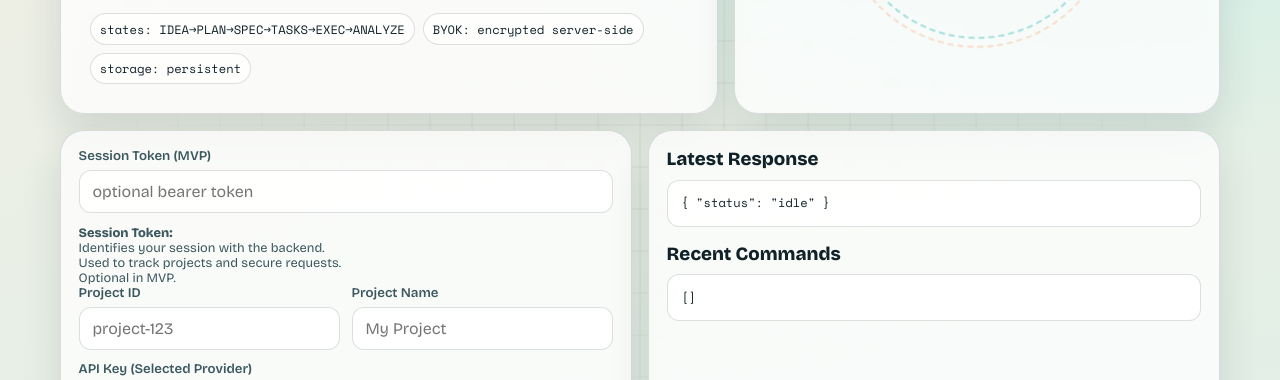
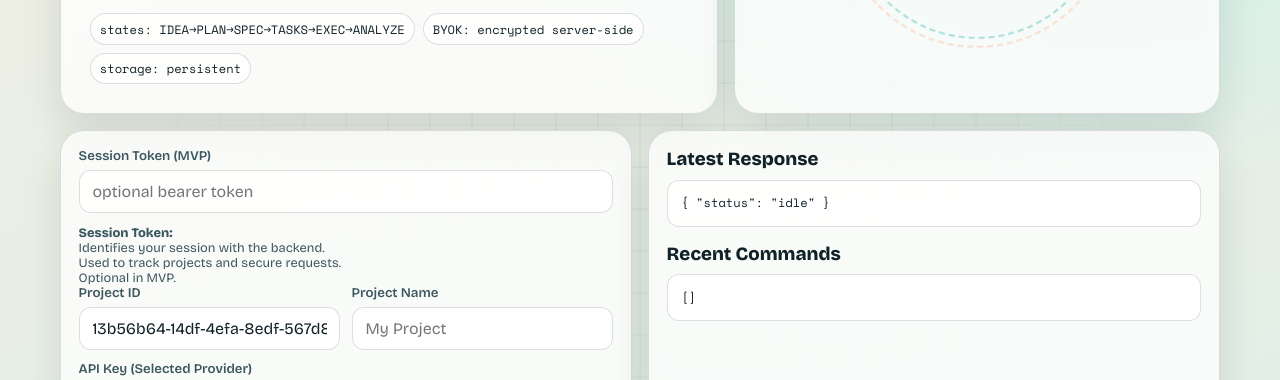
Before and after one commit to rotsl/codex-os, a plain HTML site: page docs/index.html in a window 1280 px wide. Shown: the part 389-769 px from the top of the page. Drawn offline with nearby package versions, Linux system fonts and the light colour scheme.

Commit message:
Make projectId UUID-only with auto-generation

```diff
--- a/docs/index.html
+++ b/docs/index.html
@@ -499,7 +499,7 @@
           <div class="two">
             <div class="row">
               <label for="projectId">Project ID</label>
-              <input id="projectId" placeholder="project-123" />
+              <input id="projectId" readonly />
             </div>
             <div class="row">
               <label for="projectName">Project Name</label>
@@ -535,6 +535,7 @@
           <div class="actions">
             <button class="muted" id="btnSession" type="button" title="Start a temporary session for this user">🔐 Start Session</button>
             <button class="muted" id="btnUpsert" type="button" title="Create or update the current project">💾 Save Project</button>
+            <button class="muted" id="btnNewProject" type="button" title="Generate a new valid project UUID">New Project</button>
             <button class="muted" id="btnKey" type="button" title="Store your API key securely for this project">🔑 Save API Key</button>
           </div>
           <div class="hint">Start a session before running commands.</div>
@@ -615,6 +616,10 @@
 
       function normalizeBaseUrl() {
         return "__BACKEND_BASE_URL__";
+      }
+
+      function generateUUID() {
+        return crypto.randomUUID();
       }
 
       function buildHeaders() {
@@ -767,8 +772,19 @@
         }
       }
 
+      window.addEventListener("DOMContentLoaded", () => {
+        if (!fields.projectId.value) {
+          fields.projectId.value = generateUUID();
+        }
+        updateExecuteButtonState();
+      });
+
       document.getElementById("btnSession").addEventListener("click", () => run(createSession));
       document.getElementById("btnUpsert").addEventListener("click", () => run(upsertProject));
+      document.getElementById("btnNewProject").addEventListener("click", () => {
+        fields.projectId.value = generateUUID();
+        updateExecuteButtonState();
+      });
       document.getElementById("btnKey").addEventListener("click", () => run(storeApiKey));
       document.getElementById("btnExecute").addEventListener("click", () => run(executeCommand));
       document.getElementById("btnRefresh").addEventListener("click", () => run(refreshProject));
```
